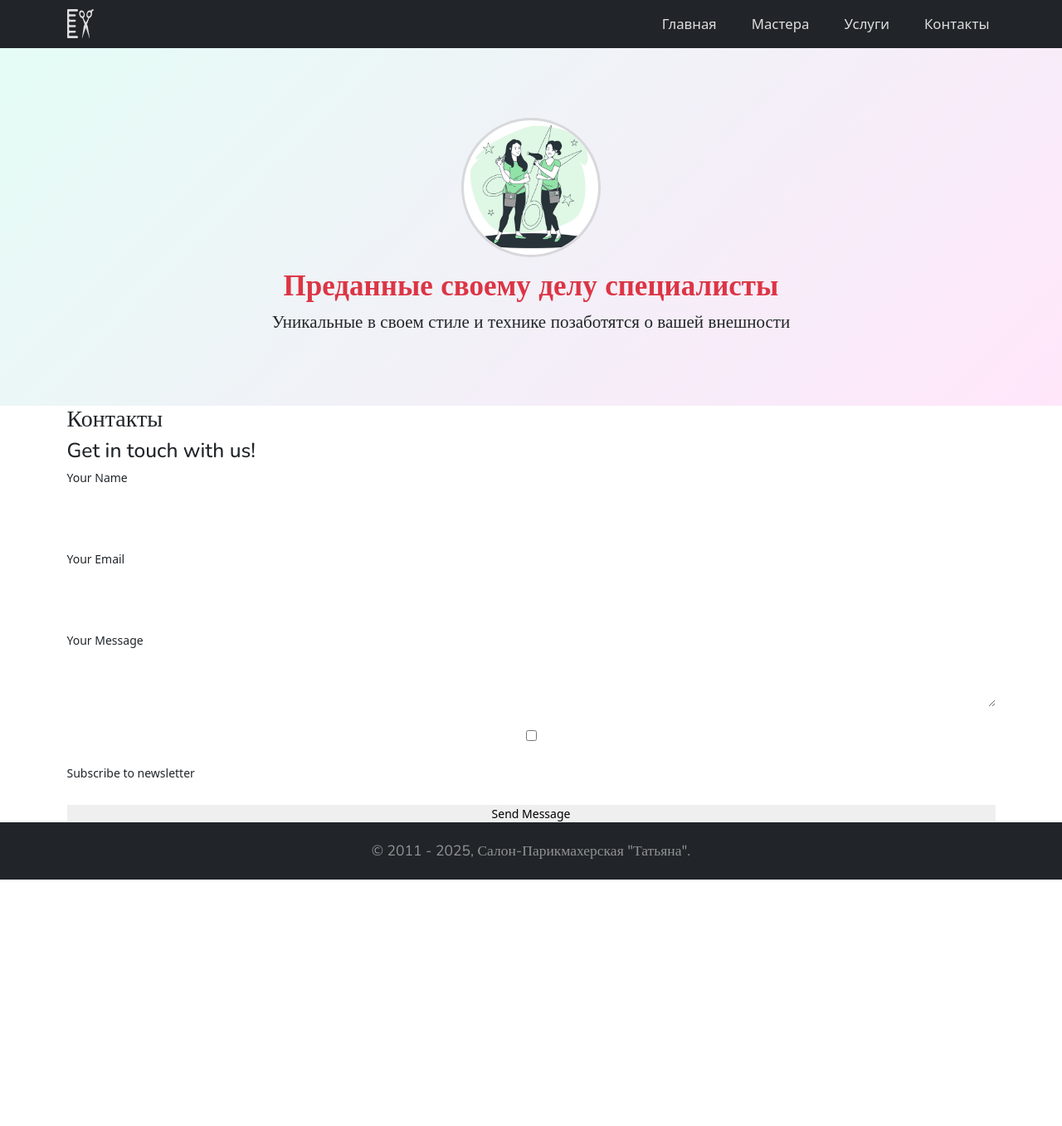
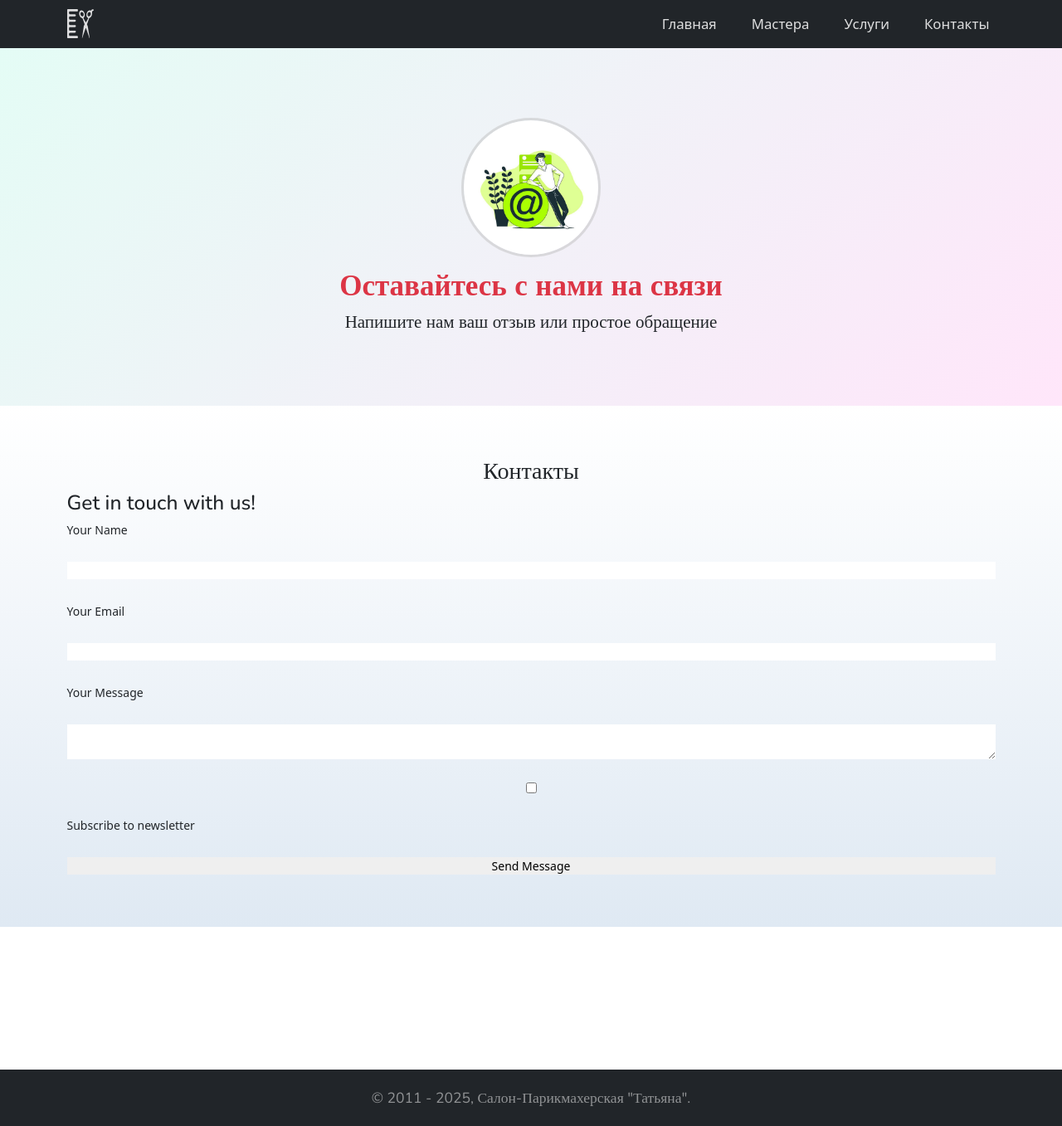
Before and after one commit to TasmanianCat/BeautySalon, a PHP site: page /contact.php in a window 1280 px wide. Shown: the whole page at 83% size. Before the commit the page ends 1060 px from the top, so only its background shows below. Run offline with PHP 8.4, Linux system fonts and the light colour scheme.

Commit message:
Added heading and styles for the page

```diff
--- a/assets/styles/styles.css
+++ b/assets/styles/styles.css
@@ -403,6 +403,10 @@ h3 {
   border-radius: 100%;
 }
 
+.main {
+  min-height: 100%;
+}
+
 /* Background for the main content: Team, Services, Contact */
 .main-content--bg-light {
   background-image: linear-gradient(120deg, #fdfbfb 0%, #ebedee 100%);
--- a/contact.php
+++ b/contact.php
@@ -51,17 +51,19 @@
     <div class="header__sub-hero container-fluid py-5 d-block">
       <div class="header__sub-hero-content container d-flex flex-column align-items-center justify-content-center py-5">
         <div class="header__sub-hero-content-img-wrapper mb-3">
-          <img class="header__sub-hero-content-img container-fluid d-block  m-0 p-0" src="./assets/img/team/team-2.jpg" alt="Contacts">
+          <img class="header__sub-hero-content-img container-fluid d-block  m-0 p-0" src="./assets/img/contact/contact.jpg" alt="Contacts">
         </div>
-        <h1 class="text-center text-danger fw-bold">Преданные своему делу специалисты</h1>
-        <p class="text-center fw-medium fs-4 text-dark mb-0">Уникальные в своем стиле и технике позаботятся о вашей внешности</p>
+        <h1 class="text-center text-danger fw-bold">Оставайтесь с нами на связи</h1>
+        <p class="text-center fw-medium fs-4 text-dark mb-0">Напишите нам ваш отзыв или простое обращение</p>
       </div>
     </div>
   </header>
   <!-- Main -->
   <main class="main">
-    <div class="main-content container">
-      <h2><?php echo $nav_links[3]["title"]; ?></h2>
+    <div class="main-content main-content--bg-light container-fluid d-block py-4 px-1">
+      <div class="container d-block mx-auto py-5">
+        <div class="main-content-description d-block">
+          <h2 class="text-center"><?php echo $nav_links[3]["title"];?></h2>
           <div class="content-wrapper">
             <h3>Get in touch with us!</h3>
             <!-- Contact Form -->
@@ -85,9 +87,11 @@
             </div>
           </div>
         </div>
+      </div>
+    </div>
   </main>
   <!-- Footer -->
-  <footer class="container-fluid d-block py-4 bg-dark px-1">
+  <footer class="container-fluid d-block py-4 bg-dark px-1 mt-auto">
     <div class="container d-block mx-auto">
       <p class="fw-light text-white-50 text-center mb-0"><?php include("./includes/footer.php"); ?></p>
     </div>
--- a/index.php
+++ b/index.php
@@ -257,7 +257,7 @@
     </div>
   </main>
   <!-- Footer -->
-  <footer class="container-fluid d-block py-4 bg-dark px-1">
+  <footer class="container-fluid d-block py-4 bg-dark px-1 mt-auto">
     <div class="container d-block mx-auto">
       <p class="fw-light text-white-50 text-center mb-0"><?php include("./includes/footer.php"); ?></p>
     </div>
```
Also changed, not shown: services.php (+8 -7 lines), team.php (+5 -5 lines), assets/img/contact/contact.jpg (added). Lines whose indentation alone changed are shown as unchanged.
